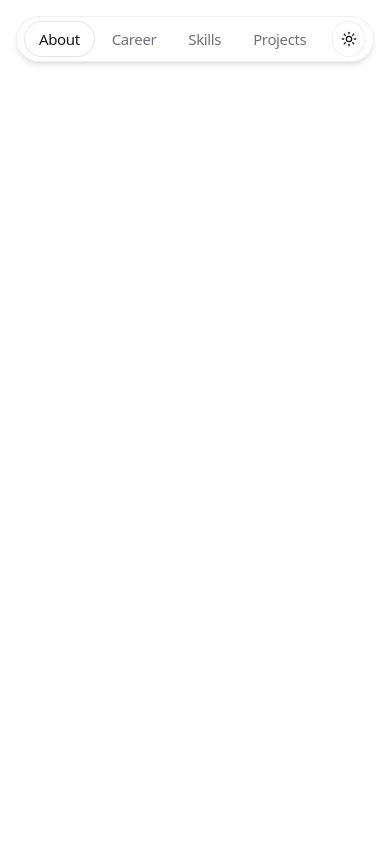
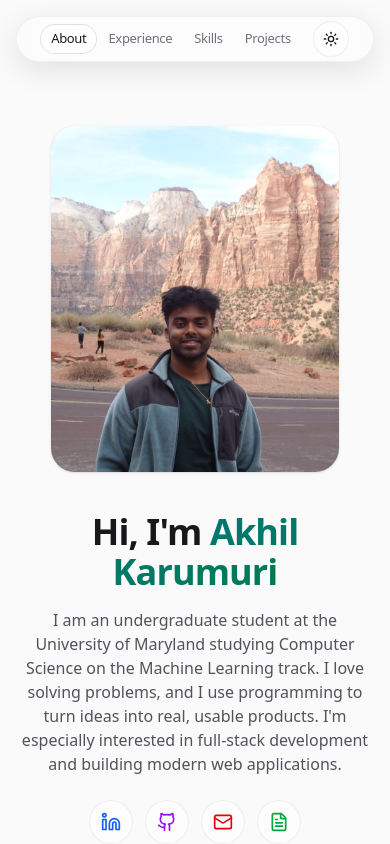
Before and after one commit to akhilkarumuri7/portfolio, a React (Vite) app: page / in a window 390 px wide. Shown: the top 844 px of the page. Built offline with nearby package versions, Linux system fonts and the light colour scheme.

Commit message:
added about section and place holder for other sections

```diff
--- a/src/App.jsx
+++ b/src/App.jsx
@@ -1,13 +1,23 @@
 import Navbar from "./components/Navbar"
+import About from "./sections/About"
+import Experience from "./sections/Experience"
+import Skills from "./sections/Skills"
+import Projects from "./sections/Projects"
 
-function App() {
+export default function App() {
   return (
-    <div>
+    <div className="min-h-screen bg-zinc-50 text-zinc-900 dark:bg-zinc-900 dark:text-zinc-100">
       <Navbar />
-      <div style={{ height: "200vh" }} />
+      <div className="pointer-events-none fixed inset-0 -z-10">
+        <div className="absolute left-1/2 top-[-240px] h-[520px] w-[980px] -translate-x-1/2 rounded-full bg-zinc-200/60 blur-3xl dark:bg-zinc-800/35" />
+        <div className="absolute right-[-260px] top-[20%] h-[520px] w-[520px] rounded-full bg-zinc-200/40 blur-3xl dark:bg-zinc-800/25" />
+      </div>
+      <main>
+        <About />
+        <Experience />
+        <Skills />
+        <Projects />
+      </main>
     </div>
-
-  );
+  )
 }
-
-export default App
--- a/src/components/Navbar.jsx
+++ b/src/components/Navbar.jsx
@@ -1,117 +1,23 @@
-import { useEffect, useMemo, useState } from "react"
+import { useEffect, useState } from "react"
 import { Sun, Moon } from "lucide-react"
 
 const LINKS = [
   { id: "about", label: "About", href: "#about" },
-  { id: "career", label: "Career", href: "#career" },
+  { id: "experience", label: "Experience", href: "#experience" },
   { id: "skills", label: "Skills", href: "#skills" },
   { id: "projects", label: "Projects", href: "#projects" },
 ]
 
 function getInitialTheme() {
+  if (typeof window === "undefined") return false
   const saved = localStorage.getItem("theme")
   if (saved === "dark") return true
   if (saved === "light") return false
   return window.matchMedia?.("(prefers-color-scheme: dark)")?.matches ?? false
 }
 
-export default function Navbar() {
-  const [isScrolled, setIsScrolled] = useState(false)
-  const [isDark, setIsDark] = useState(false)
-  const [active, setActive] = useState("about")
-  const [isMobile, setIsMobile] = useState(false)
-
-  const ids = useMemo(() => LINKS.map((l) => l.id), [])
-
-  // mobile detection (< md)
-  useEffect(() => {
-    const mq = window.matchMedia("(max-width: 767px)")
-    const update = () => setIsMobile(mq.matches)
-    update()
-
-    if (mq.addEventListener) mq.addEventListener("change", update)
-    else mq.addListener(update)
-
-    return () => {
-      if (mq.removeEventListener) mq.removeEventListener("change", update)
-      else mq.removeListener(update)
-    }
-  }, [])
-
-  // theme init
-  useEffect(() => {
-    const initial = getInitialTheme()
-    setIsDark(initial)
-    document.documentElement.classList.toggle("dark", initial)
-  }, [])
-
-  // scroll -> compact on desktop only
-  useEffect(() => {
-    const onScroll = () => setIsScrolled(window.scrollY > 28)
-    onScroll()
-    window.addEventListener("scroll", onScroll, { passive: true })
-    return () => window.removeEventListener("scroll", onScroll)
-  }, [])
-
-  // Scroll spy
-  useEffect(() => {
-    const els = ids.map((id) => document.getElementById(id)).filter(Boolean)
-    if (els.length === 0) return
-
-    const observer = new IntersectionObserver(
-      (entries) => {
-        const visible = entries
-          .filter((e) => e.isIntersecting)
-          .sort((a, b) => (b.intersectionRatio ?? 0) - (a.intersectionRatio ?? 0))
-
-        if (visible[0]?.target?.id) setActive(visible[0].target.id)
-      },
-      {
-        root: null,
-        rootMargin: "-35% 0px -55% 0px",
-        threshold: [0.15, 0.25, 0.35, 0.5, 0.65, 0.8],
-      }
-    )
-
-    els.forEach((el) => observer.observe(el))
-    return () => observer.disconnect()
-  }, [ids])
-
-  function toggleTheme() {
-    const next = !isDark
-    setIsDark(next)
-    document.documentElement.classList.toggle("dark", next)
-    localStorage.setItem("theme", next ? "dark" : "light")
-  }
-
-  function onNavClick(id) {
-    setActive(id)
-  }
-
-  // ✅ THIS is the key: on mobile we force compact layout
-  const compact = isMobile || isScrolled
-
-  const pillBase =
-    "mx-auto w-full border backdrop-blur bg-white/70 dark:bg-zinc-950/60 " +
-    "border-zinc-200/60 dark:border-zinc-800/70 overflow-hidden " +
-    "transition-[max-width,border-radius,box-shadow] duration-500 ease-in-out"
-
-  const iconBtn =
-    "h-9 w-9 rounded-full grid place-items-center transition-colors border border-zinc-200/60 dark:border-zinc-800/70 " +
-    "bg-white/40 dark:bg-zinc-900/40 hover:bg-white/70 dark:hover:bg-zinc-900/70 " +
-    "active:scale-95 focus-visible:outline-none focus-visible:ring-2 focus-visible:ring-zinc-400/50"
-
-  const baseLink =
-    "px-3.5 py-1.5 text-[15px] font-medium tracking-tight transition-colors rounded-full"
-
-  const activeWrap =
-    "rounded-full ring-1 ring-zinc-900/12 dark:ring-white/12 bg-white/70 dark:bg-zinc-800/40"
-
-  const activeLink = "text-zinc-900 dark:text-white"
-  const inactiveLink =
-    "text-zinc-500 hover:text-zinc-900 dark:text-zinc-400 dark:hover:text-white"
-
-  const ThemeIcon = () => (
+function ThemeIcon({ isDark }) {
+  return (
     <div className="relative h-4 w-4">
       <Sun
         className={[
@@ -130,6 +36,127 @@ export default function Navbar() {
       <span className="sr-only">Toggle theme</span>
     </div>
   )
+}
+
+export default function Navbar() {
+  const [isScrolled, setIsScrolled] = useState(false)
+  const [isDark, setIsDark] = useState(getInitialTheme)
+  const [active, setActive] = useState("about")
+  const [isMobile, setIsMobile] = useState(false)
+
+  const ids = LINKS.map((l) => l.id)
+
+  // Apply theme whenever isDark changes (no extra setState in effect)
+  useEffect(() => {
+    document.documentElement.classList.toggle("dark", isDark)
+    localStorage.setItem("theme", isDark ? "dark" : "light")
+  }, [isDark])
+
+  // mobile detection (< md)
+  useEffect(() => {
+    const mq = window.matchMedia("(max-width: 767px)")
+    const update = () => setIsMobile(mq.matches)
+    update()
+
+    if (mq.addEventListener) mq.addEventListener("change", update)
+    else mq.addListener(update)
+
+    return () => {
+      if (mq.removeEventListener) mq.removeEventListener("change", update)
+      else mq.removeListener(update)
+    }
+  }, [])
+
+  // scroll -> compact on desktop only
+  useEffect(() => {
+    const onScroll = () => setIsScrolled(window.scrollY > 28)
+    onScroll()
+    window.addEventListener("scroll", onScroll, { passive: true })
+    return () => window.removeEventListener("scroll", onScroll)
+  }, [])
+
+  // Scroll spy (with top + bottom edge-case fixes)
+  useEffect(() => {
+    const els = ids.map((id) => document.getElementById(id)).filter(Boolean)
+    if (els.length === 0) return
+
+    const firstId = ids[0]
+    const lastId = ids[ids.length - 1]
+
+    const observer = new IntersectionObserver(
+      (entries) => {
+        // Top edge case
+        if (window.scrollY < 10) {
+          setActive(firstId)
+          return
+        }
+
+        // Bottom edge case
+        const atBottom =
+          window.innerHeight + window.scrollY >=
+          document.documentElement.scrollHeight - 2
+
+        if (atBottom) {
+          setActive(lastId)
+          return
+        }
+
+        const visible = entries
+          .filter((e) => e.isIntersecting)
+          .sort((a, b) => (b.intersectionRatio ?? 0) - (a.intersectionRatio ?? 0))
+
+        if (visible[0]?.target?.id) setActive(visible[0].target.id)
+      },
+      {
+        root: null,
+        rootMargin: "-25% 0px -55% 0px",
+        threshold: [0.1, 0.2, 0.35, 0.5, 0.65],
+      }
+    )
+
+    els.forEach((el) => observer.observe(el))
+
+    // Make sure initial state is correct on load
+    if (window.scrollY < 10) setActive(firstId)
+
+    return () => observer.disconnect()
+  }, [ids])
+
+  function toggleTheme() {
+    setIsDark((d) => !d)
+  }
+
+  // On click, let the observer do the final say,
+  // but setting active immediately feels snappy
+  function onNavClick(id) {
+    setActive(id)
+  }
+
+  const compact = isMobile || isScrolled
+
+  // Stronger “glass” blur
+  const pillBase =
+    "mx-auto w-full border backdrop-blur-xl backdrop-saturate-150 " +
+    "bg-white/35 dark:bg-zinc-950/25 " +
+    "border-zinc-200/50 dark:border-zinc-800/60 " +
+    "shadow-[0_8px_30px_rgba(0,0,0,0.10)] dark:shadow-[0_8px_30px_rgba(0,0,0,0.45)] " +
+    "transition-[max-width,border-radius,box-shadow] duration-500 ease-in-out"
+
+  const iconBtn =
+    "h-9 w-9 rounded-full grid place-items-center transition-colors border border-zinc-200/60 dark:border-zinc-800/70 " +
+    "bg-white/40 dark:bg-zinc-900/40 hover:bg-white/70 dark:hover:bg-zinc-900/70 " +
+    "active:scale-95 focus-visible:outline-none focus-visible:ring-2 focus-visible:ring-zinc-400/50"
+
+  const baseLink =
+    "px-2.5 sm:px-3.5 py-1 text-[13px] sm:text-[15px] font-medium tracking-tight transition-colors rounded-full"
+
+
+  const activeWrap =
+    "rounded-full ring-1 ring-zinc-900/12 dark:ring-white/12 bg-white/70 dark:bg-zinc-800/40"
+
+  const activeLink = "text-zinc-900 dark:text-white"
+  const inactiveLink =
+    "text-zinc-500 hover:text-zinc-900 dark:text-zinc-400 dark:hover:text-white"
 
   return (
     <header className="sticky top-4 z-50 flex justify-center">
@@ -138,17 +165,17 @@ export default function Navbar() {
           className={[
             pillBase,
             compact
-              ? "max-w-[26rem] rounded-full shadow-md"
-              : "max-w-[70rem] rounded-2xl shadow-sm",
+              ? "max-w-[30rem] rounded-full"
+              : "max-w-[70rem] rounded-2xl",
           ].join(" ")}
         >
           <div
             className={[
               "relative flex items-center justify-center",
-              compact ? "h-11" : "h-13",
+              compact ? "h-11" : "h-14",
             ].join(" ")}
           >
-            {/* FULL layout (desktop + NOT compact only) */}
+            {/* FULL layout */}
             <div
               className={[
                 "absolute inset-0 flex items-center justify-between px-3",
@@ -169,7 +196,6 @@ export default function Navbar() {
                 </span>
               </a>
 
-              {/* Center nav (NO inner pill) */}
               <div className="absolute left-1/2 -translate-x-1/2 hidden md:block">
                 <ul className="flex items-center gap-1">
                   {LINKS.map((l) => (
@@ -201,11 +227,11 @@ export default function Navbar() {
                 type="button"
                 className={iconBtn}
               >
-                <ThemeIcon />
+                <ThemeIcon isDark={isDark} />
               </button>
             </div>
 
-            {/* COMPACT layout (always on mobile, and on scroll for desktop) */}
+            {/* COMPACT layout */}
             <div
               className={[
                 "absolute inset-0 flex items-center justify-center gap-3 px-2",
@@ -215,7 +241,7 @@ export default function Navbar() {
                   : "opacity-0 scale-[0.99] -translate-y-0.5 pointer-events-none",
               ].join(" ")}
             >
-              <ul className="flex items-center gap-1">
+              <ul className="flex items-center gap-0.5 sm:gap-1">
                 {LINKS.map((l) => (
                   <li
                     key={l.id}
@@ -244,7 +270,7 @@ export default function Navbar() {
                 type="button"
                 className={iconBtn}
               >
-                <ThemeIcon />
+                <ThemeIcon isDark={isDark} />
               </button>
             </div>
           </div>
--- a/src/index.css
+++ b/src/index.css
@@ -1,4 +1,14 @@
 @import "tailwindcss";
+@custom-variant dark (&:where(.dark, .dark *));
 
-html { scroll-behavior: smooth; }
-section { scroll-margin-top: 100px; }
+@layer base {
+  html { scroll-behavior: smooth; }
+  section { scroll-margin-top: 100px; }
+}
+
+@layer components {
+  .btn {
+    @apply inline-flex items-center gap-2 rounded-xl border border-zinc-200/70 bg-white px-4 py-2 text-sm font-medium shadow-sm hover:bg-zinc-50
+      dark:border-zinc-800/70 dark:bg-zinc-900 dark:hover:bg-zinc-800;
+  }
+}
--- /dev/null
+++ b/src/sections/About.jsx
@@ -0,0 +1,103 @@
+import headshot from "../assets/headshot.jpg"
+import resumePdf from "../assets/Akhil_Karumuri_resume.pdf"
+import { Github, Linkedin, Mail, FileText } from "lucide-react"
+
+export default function About() {
+  const iconBtn =
+    "h-11 w-11 rounded-full grid place-items-center transition-all duration-200 " +
+    "border border-zinc-200/60 dark:border-zinc-800/70 " +
+    "bg-white/50 dark:bg-zinc-900/40 " +
+    "hover:bg-white/80 dark:hover:bg-zinc-900/70 " +
+    "active:scale-95 focus-visible:outline-none focus-visible:ring-2 focus-visible:ring-zinc-400/50"
+
+  const iconBase = "h-5 w-5 transition-all duration-200"
+
+  return (
+    <section id="about" className="px-4 py-20">
+      <div className="mx-auto max-w-5xl">
+        <div className="grid gap-10 md:grid-cols-[360px_1fr] items-center">
+          {/* Photo */}
+          <div className="mx-auto md:mx-0 w-72 sm:w-80 md:w-[340px] aspect-[5/6] rounded-3xl shadow-sm overflow-hidden bg-zinc-200 dark:bg-zinc-800">
+            <img
+              src={headshot}
+              alt="Akhil headshot"
+              className="h-full w-full object-cover object-top scale-110"
+            />
+          </div>
+
+          {/* Text */}
+          <div className="text-center md:text-left">
+            <h1 className="text-4xl sm:text-5xl font-semibold tracking-tight">
+            Hi, I'm{" "}
+            <span className="bg-gradient-to-r from-teal-700 to-emerald-700 dark:from-teal-400 dark:to-emerald-400 bg-clip-text text-transparent">
+                Akhil Karumuri
+            </span>
+            </h1>
+
+
+            <p className="mt-4 text-zinc-600 dark:text-zinc-400 text-base sm:text-lg max-w-2xl">
+                I am an undergraduate student at the University of Maryland studying Computer Science on the Machine Learning track. I love solving problems, and I use programming to turn ideas into real, usable products.
+                I'm especially interested in full-stack development and building modern web applications.
+            </p>
+
+            <div className="mt-6 flex items-center justify-center md:justify-start gap-3">
+              {/* LinkedIn (blue) */}
+              <a
+                className={`${iconBtn} group hover:shadow-[0_0_22px_rgba(59,130,246,0.45)]`}
+                href="https://linkedin.com/in/akhil-karumuri/"
+                target="_blank"
+                rel="noreferrer"
+                aria-label="LinkedIn"
+                title="LinkedIn"
+              >
+                <Linkedin
+                  className={`${iconBase} text-blue-600 dark:text-blue-400 group-hover:text-blue-500 group-hover:drop-shadow-[0_0_10px_rgba(59,130,246,0.75)]`}
+                />
+              </a>
+
+              {/* GitHub (purple) */}
+              <a
+                className={`${iconBtn} group hover:shadow-[0_0_22px_rgba(168,85,247,0.45)]`}
+                href="https://github.com/akhilkarumuri7"
+                target="_blank"
+                rel="noreferrer"
+                aria-label="GitHub"
+                title="GitHub"
+              >
+                <Github
+                  className={`${iconBase} text-purple-600 dark:text-purple-400 group-hover:text-purple-500 group-hover:drop-shadow-[0_0_10px_rgba(168,85,247,0.75)]`}
+                />
+              </a>
+
+              {/* Email (red) */}
+              <a
+                className={`${iconBtn} group hover:shadow-[0_0_22px_rgba(239,68,68,0.45)]`}
+                href="mailto:akhilkarumuri7@gmail.com"
+                aria-label="Email"
+                title="Email"
+              >
+                <Mail
+                  className={`${iconBase} text-red-600 dark:text-red-400 group-hover:text-red-500 group-hover:drop-shadow-[0_0_10px_rgba(239,68,68,0.75)]`}
+                />
+              </a>
+
+              {/* Resume (green) */}
+              <a
+                className={`${iconBtn} group hover:shadow-[0_0_22px_rgba(34,197,94,0.45)]`}
+                href={resumePdf}
+                target="_blank"
+                rel="noreferrer"
+                aria-label="Resume"
+                title="Resume"
+              >
+                <FileText
+                  className={`${iconBase} text-green-600 dark:text-green-400 group-hover:text-green-500 group-hover:drop-shadow-[0_0_10px_rgba(34,197,94,0.75)]`}
+                />
+              </a>
+            </div>
+          </div>
+        </div>
+      </div>
+    </section>
+  )
+}
--- /dev/null
+++ b/src/sections/Experience.jsx
@@ -0,0 +1,12 @@
+export default function Experience() {
+  return (
+    <section id="experience" className="px-4 py-20 min-h-[85vh]">
+      <div className="mx-auto max-w-5xl">
+        <h2 className="text-3xl font-semibold tracking-tight">Experience</h2>
+        <div className="mt-6 rounded-2xl border border-zinc-200/60 p-6 dark:border-zinc-800/70">
+          Experience content goes here.
+        </div>
+      </div>
+    </section>
+  )
+}
--- /dev/null
+++ b/src/sections/Projects.jsx
@@ -0,0 +1,12 @@
+export default function Projects() {
+  return (
+    <section id="projects" className="px-4 py-20 min-h-[85vh]">
+      <div className="mx-auto max-w-5xl">
+        <h2 className="text-3xl font-semibold tracking-tight">Projects</h2>
+        <div className="mt-6 rounded-2xl border border-zinc-200/60 p-6 dark:border-zinc-800/70">
+          Projects content goes here.
+        </div>
+      </div>
+    </section>
+  )
+}
--- /dev/null
+++ b/src/sections/Skills.jsx
@@ -0,0 +1,12 @@
+export default function Skills() {
+  return (
+    <section id="skills" className="px-4 py-20 min-h-[85vh]">
+      <div className="mx-auto max-w-5xl">
+        <h2 className="text-3xl font-semibold tracking-tight">Skills</h2>
+        <div className="mt-6 rounded-2xl border border-zinc-200/60 p-6 dark:border-zinc-800/70">
+          Skills content goes here.
+        </div>
+      </div>
+    </section>
+  )
+}
```
Also changed, not shown: src/assets/headshot.JPG (added), 1 other file (tests, documents, lock files or other folders).
